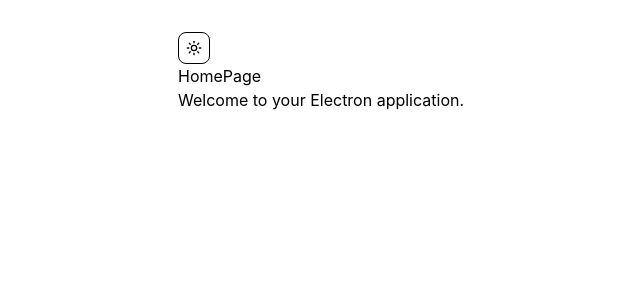
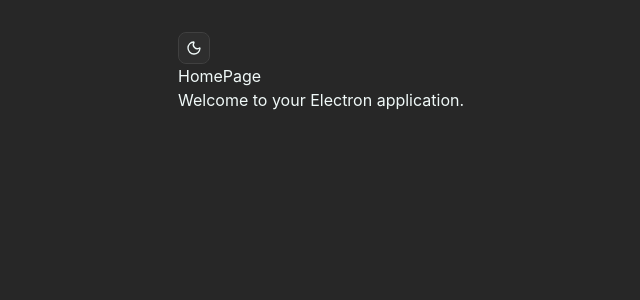
Before and after one commit to KingPeculiar/screen-saver-studio, a React (Vite) app: page /#/ in a window 1280 px wide. Shown: the top 300 px of the page, without its empty margins (190-830 px from the left). Built offline with nearby package versions, Linux system fonts and the light colour scheme.

Commit message:
dark mode toggle working

```diff
--- a/src/app.tsx
+++ b/src/app.tsx
@@ -5,7 +5,7 @@ import { ThemeProvider } from './components/theme-provider';
 
 const root = createRoot(document.body);
 root.render(
-  <ThemeProvider>
+  <ThemeProvider storageKey="vite-ui-theme" defaultTheme="dark">
     <HomePage />
   </ThemeProvider>
 );
--- a/src/components/mode-toggle.tsx
+++ b/src/components/mode-toggle.tsx
@@ -1,14 +1,14 @@
 import React from "react";
 import { Moon, Sun } from "lucide-react"
 
-import { Button } from "@/components/ui/button"
+import { Button } from "../components/ui/button"
 import {
   DropdownMenu,
   DropdownMenuContent,
   DropdownMenuItem,
   DropdownMenuTrigger,
-} from "@/components/ui/dropdown-menu"
-import { useTheme } from "@/components/theme-provider"
+} from "../components/ui/dropdown-menu"
+import { useTheme } from "../components/theme-context"
 
 export function ModeToggle() {
   const { setTheme } = useTheme()
--- /dev/null
+++ b/src/components/theme-context.tsx
@@ -0,0 +1,28 @@
+import { createContext, useContext } from "react";
+
+export type Theme = "dark" | "light" | "system";
+
+export interface ThemeContextValue {
+  theme: Theme;
+  setTheme: (theme: Theme) => void;
+}
+
+/**
+ * ThemeContext is intentionally created with `undefined` as the default value
+ * so that the `useTheme` hook can assert that it is used inside a provider.
+ */
+export const ThemeContext = createContext<ThemeContextValue | undefined>(
+  undefined,
+);
+
+/**
+ * Hook to read and update the current theme.
+ * Throws a helpful error if used outside of a ThemeProvider.
+ */
+export function useTheme(): ThemeContextValue {
+  const ctx = useContext(ThemeContext);
+  if (!ctx) {
+    throw new Error("useTheme must be used within a ThemeProvider");
+  }
+  return ctx;
+}
--- a/src/components/theme-provider.tsx
+++ b/src/components/theme-provider.tsx
@@ -1,73 +1,70 @@
-import { createContext, useContext, useEffect, useState } from "react"
-
-type Theme = "dark" | "light" | "system"
+import React, { useEffect, useState } from "react";
+import { ThemeContext } from "./theme-context";
+import type { ThemeContextValue, Theme } from "./theme-context";
 
 type ThemeProviderProps = {
-  children: React.ReactNode
-  defaultTheme?: Theme
-  storageKey?: string
-}
+  children: React.ReactNode;
+  defaultTheme?: Theme;
+  storageKey?: string;
+};
 
-type ThemeProviderState = {
-  theme: Theme
-  setTheme: (theme: Theme) => void
-}
-
-const initialState: ThemeProviderState = {
-  theme: "system",
-  setTheme: () => null,
-}
-
-const ThemeProviderContext = createContext<ThemeProviderState>(initialState)
-
+/**
+ * ThemeProvider
+ *
+ * Manages the app theme (dark | light | system), persists choice to localStorage,
+ * and updates the document root class accordingly. It uses the shared ThemeContext
+ * (kept in a separate file) to expose `theme` and `setTheme`.
+ *
+ * This file intentionally only exports the provider component so fast refresh
+ * remains friendly for component-only files.
+ */
 export function ThemeProvider({
   children,
   defaultTheme = "system",
   storageKey = "vite-ui-theme",
-  ...props
 }: ThemeProviderProps) {
-  const [theme, setTheme] = useState<Theme>(
-    () => (localStorage.getItem(storageKey) as Theme) || defaultTheme
-  )
+  const getInitialTheme = (): Theme => {
+    try {
+      const stored = localStorage.getItem(storageKey) as Theme | null;
+      return stored || defaultTheme;
+    } catch {
+      return defaultTheme;
+    }
+  };
+
+  const [theme, setThemeState] = useState<Theme>(getInitialTheme);
+
+  const setTheme = (newTheme: Theme) => {
+    try {
+      localStorage.setItem(storageKey, newTheme);
+    } catch {
+      // ignore localStorage failures
+    }
+    setThemeState(newTheme);
+  };
 
   useEffect(() => {
-    const root = window.document.documentElement
+    const root = window.document.documentElement;
 
-    root.classList.remove("light", "dark")
+    root.classList.remove("light", "dark");
 
     if (theme === "system") {
-      const systemTheme = window.matchMedia("(prefers-color-scheme: dark)")
-        .matches
-        ? "dark"
-        : "light"
-
-      root.classList.add(systemTheme)
-      return
+      const systemDark = window.matchMedia(
+        "(prefers-color-scheme: dark)",
+      ).matches;
+      root.classList.add(systemDark ? "dark" : "light");
+      return;
     }
 
-    root.classList.add(theme)
-  }, [theme])
+    root.classList.add(theme);
+  }, [theme]);
 
-  const value = {
+  const value: ThemeContextValue = {
     theme,
-    setTheme: (theme: Theme) => {
-      localStorage.setItem(storageKey, theme)
-      setTheme(theme)
-    },
-  }
+    setTheme,
+  };
 
   return (
-    <ThemeProviderContext.Provider {...props} value={value}>
-      {children}
-    </ThemeProviderContext.Provider>
-  )
+    <ThemeContext.Provider value={value}>{children}</ThemeContext.Provider>
+  );
 }
-
-export const useTheme = () => {
-  const context = useContext(ThemeProviderContext)
-
-  if (context === undefined)
-    throw new Error("useTheme must be used within a ThemeProvider")
-
-  return context
-}
--- a/src/screens/index.tsx
+++ b/src/screens/index.tsx
@@ -1,7 +1,7 @@
 import React from "react";
 import { ModeToggle } from "../components/mode-toggle";
 
-import {ThemeProvider} from "../components/theme-provider";
+// import {ThemeProvider} from "../components/theme-provider";
 
 
 
@@ -9,19 +9,15 @@ export default function HomePage() {
 
   return (
 
-    <ThemeProvider>
+    <div>
 
-      <div>
+      <ModeToggle/>
 
-        <ModeToggle/>
+      <h1>HomePage</h1>
 
-        <h1>HomePage</h1>
+      <p>Welcome to your Electron application.</p>
 
-        <p>Welcome to your Electron application.</p>
-
-      </div>
-
-    </ThemeProvider>
+    </div>
 
   );
 
--- a/src/styles/global.css
+++ /dev/null
@@ -1,129 +0,0 @@
-@import "tailwindcss";
-@import "tw-animate-css";
-@import "shadcn/tailwind.css";
-
-@custom-variant dark (&:is(.dark *));
-
-@theme inline {
-  --color-background: var(--background);
-  --color-foreground: var(--foreground);
-  --color-card: var(--card);
-  --color-card-foreground: var(--card-foreground);
-  --color-popover: var(--popover);
-  --color-popover-foreground: var(--popover-foreground);
-  --color-primary: var(--primary);
-  --color-primary-foreground: var(--primary-foreground);
-  --color-secondary: var(--secondary);
-  --color-secondary-foreground: var(--secondary-foreground);
-  --color-muted: var(--muted);
-  --color-muted-foreground: var(--muted-foreground);
-  --color-accent: var(--accent);
-  --color-accent-foreground: var(--accent-foreground);
-  --color-destructive: var(--destructive);
-  --color-destructive-foreground: var(--destructive-foreground);
-  --color-border: var(--border);
-  --color-input: var(--input);
-  --color-ring: var(--ring);
-  --radius-sm: calc(var(--radius) * 0.6);
-  --radius-md: calc(var(--radius) * 0.8);
-  --radius-lg: var(--radius);
-  --radius-xl: calc(var(--radius) * 1.4);
-  --radius-2xl: calc(var(--radius) * 1.8);
-  --radius-3xl: calc(var(--radius) * 2.2);
-  --radius-4xl: calc(var(--radius) * 2.6);
-  /*--color-sidebar: var(--sidebar);
-  --color-sidebar-foreground: var(--sidebar-foreground);
-  --color-sidebar-primary: var(--sidebar-primary);
-  --color-sidebar-primary-foreground: var(--sidebar-primary-foreground);
-  --color-sidebar-accent: var(--sidebar-accent);
-  --color-sidebar-accent-foreground: var(--sidebar-accent-foreground);
-  --color-sidebar-border: var(--sidebar-border);
-  --color-sidebar-ring: var(--sidebar-ring);*/
-}
-
-@layer base {
-  :root {
-    /* Base Background & Foreground */
-    --background: 0 0% 100%;
-    --foreground: 0 0% 15%;            /* #272727 */
-
-    /* Card & Popover Containers */
-    --card: 0 0% 100%;
-    --card-foreground: 0 0% 15%;
-    --popover: 0 0% 100%;
-    --popover-foreground: 0 0% 15%;
-
-    /* Primary Actions (Muted Lavender) */
-    --primary: 238 27% 69%;             /* #9FA0C3 */
-    --primary-foreground: 0 0% 15%;
-
-    /* Secondary Actions (Pale Ice Blue) */
-    --secondary: 189 48% 78%;           /* #AED9E0 */
-    --secondary-foreground: 0 0% 15%;
-
-    /* Muted Elements & Neutral Borders */
-    --muted: 189 25% 94%;
-    --muted-foreground: 0 0% 40%;
-
-    /* Accents (Soft Mint) */
-    --accent: 168 83% 85%;              /* #BCF8EC */
-    --accent-foreground: 0 0% 15%;
-
-    /* Destructive Actions (Dusty Plum) */
-    --destructive: 322 14% 48%;         /* #8B687F */
-    --destructive-foreground: 0 0% 98%;
-
-    /* UI Borders & Inputs */
-    --border: 189 20% 88%;
-    --input: 189 20% 88%;
-    --ring: 238 27% 69%;
-
-    --radius: 0.5rem;
-  }
-
-  .dark {
-    /* Base Background & Foreground */
-    --background: 0 0% 15%;             /* #272727 */
-    --foreground: 189 48% 95%;
-
-    /* Card & Popover Containers */
-    --card: 0 0% 18%;
-    --card-foreground: 189 48% 95%;
-    --popover: 0 0% 18%;
-    --popover-foreground: 189 48% 95%;
-
-    /* Primary Actions (Brightened Mint for contrast against dark background) */
-    --primary: 168 83% 85%;             /* #BCF8EC */
-    --primary-foreground: 0 0% 15%;
-
-    /* Secondary Actions (Pale Ice Blue) */
-    --secondary: 189 30% 30%;
-    --secondary-foreground: 189 48% 95%;
-
-    /* Muted Elements */
-    --muted: 0 0% 22%;
-    --muted-foreground: 238 15% 75%;
-
-    /* Accents (Muted Lavender) */
-    --accent: 238 27% 69%;              /* #9FA0C3 */
-    --accent-foreground: 0 0% 15%;
-
-    /* Destructive Actions (Dusty Plum) */
-    --destructive: 322 14% 48%;         /* #8B687F */
-    --destructive-foreground: 0 0% 98%;
-
-    /* UI Borders & Inputs */
-    --border: 0 0% 25%;
-    --input: 0 0% 25%;
-    --ring: 168 83% 85%;
-  }
-}
-
-@layer base {
-  * {
-    @apply border-border outline-ring/50;
-  }
-  body {
-    @apply bg-background text-foreground;
-  }
-}
--- a/src/styles/index.css
+++ b/src/styles/index.css
@@ -1,4 +1,161 @@
 @import "tailwindcss";
+@import "tw-animate-css";
+@import "shadcn/tailwind.css";
+
+@custom-variant dark (&:is(.dark *));
+
+:root {
+  color-scheme: light dark;
+  /* Base Background & Text */
+  --background: #FFFFFF;
+  --foreground: #272727;
+
+  /* Card & Popover Containers */
+  --card: #FFFFFF;
+  --card-foreground: #272727;
+  --popover: #FFFFFF;
+  --popover-foreground: #272727;
+
+  /* Primary Actions (Muted Lavender) */
+  --primary: #9FA0C3;
+  --primary-foreground: #272727;
+
+  /* Secondary Actions (Pale Ice Blue) */
+  --secondary: #AED9E0;
+  --secondary-foreground: #272727;
+
+  /* Muted Elements & Neutral Surfaces */
+  --muted: #F2F8F8;
+  --muted-foreground: #666666;
+
+  /* Accents (Soft Mint) */
+  --accent: #BCF8EC;
+  --accent-foreground: #272727;
+
+  /* Destructive Actions (Dusty Plum) */
+  --destructive: #8B687F;
+  --destructive-foreground: #FFFFFF;
+
+  /* UI Borders & Inputs */
+  --border: #E0ECEE;
+  --input: #E0ECEE;
+  --ring: #9FA0C3;
+
+  /* Sidebar Variables */
+  --sidebar-background: #F8FAFA;
+  --sidebar-foreground: #272727;
+  --sidebar-primary: #9FA0C3;
+  --sidebar-primary-foreground: #FFFFFF;
+  --sidebar-accent: #BCF8EC;
+  --sidebar-accent-foreground: #272727;
+  --sidebar-border: #E0ECEE;
+  --sidebar-ring: #9FA0C3;
+
+  /* Chart Palette Variables */
+  --chart-1: #9FA0C3;  /* Muted Lavender */
+  --chart-2: #BCF8EC;  /* Soft Mint */
+  --chart-3: #AED9E0;  /* Pale Ice Blue */
+  --chart-4: #8B687F;  /* Dusty Plum */
+  --chart-5: #272727;  /* Dark Neutral */
+
+  --radius: 0.5rem;
+}
+
+@theme inline {
+  --color-background: var(--background);
+  --color-foreground: var(--foreground);
+  --color-card: var(--card);
+  --color-card-foreground: var(--card-foreground);
+  --color-popover: var(--popover);
+  --color-popover-foreground: var(--popover-foreground);
+  --color-primary: var(--primary);
+  --color-primary-foreground: var(--primary-foreground);
+  --color-secondary: var(--secondary);
+  --color-secondary-foreground: var(--secondary-foreground);
+  --color-muted: var(--muted);
+  --color-muted-foreground: var(--muted-foreground);
+  --color-accent: var(--accent);
+  --color-accent-foreground: var(--accent-foreground);
+  --color-destructive: var(--destructive);
+  --color-destructive-foreground: var(--destructive-foreground);
+  --color-border: var(--border);
+  --color-input: var(--input);
+  --color-ring: var(--ring);
+  --radius-sm: calc(var(--radius) * 0.6);
+  --radius-md: calc(var(--radius) * 0.8);
+  --radius-lg: var(--radius);
+  --radius-xl: calc(var(--radius) * 1.4);
+  --radius-2xl: calc(var(--radius) * 1.8);
+  --radius-3xl: calc(var(--radius) * 2.2);
+  --radius-4xl: calc(var(--radius) * 2.6);
+  --color-sidebar: var(--sidebar);
+  --color-sidebar-foreground: var(--sidebar-foreground);
+  --color-sidebar-primary: var(--sidebar-primary);
+  --color-sidebar-primary-foreground: var(--sidebar-primary-foreground);
+  --color-sidebar-accent: var(--sidebar-accent);
+  --color-sidebar-accent-foreground: var(--sidebar-accent-foreground);
+  --color-sidebar-border: var(--sidebar-border);
+  --color-sidebar-ring: var(--sidebar-ring);
+  --color-chart-5: var(--chart-5);
+  --color-chart-4: var(--chart-4);
+  --color-chart-3: var(--chart-3);
+  --color-chart-2: var(--chart-2);
+  --color-chart-1: var(--chart-1);
+}
+
+.dark {
+  /* Base Background & Text */
+  --background: #272727;
+  --foreground: #F0F9F8;
+
+  /* Card & Popover Containers */
+  --card: #2E2E2E;
+  --card-foreground: #F0F9F8;
+  --popover: #2E2E2E;
+  --popover-foreground: #F0F9F8;
+
+  /* Primary Actions (Soft Mint for contrast on dark) */
+  --primary: #BCF8EC;
+  --primary-foreground: #272727;
+
+  /* Secondary Actions (Pale Ice Blue Darkened) */
+  --secondary: #3B5256;
+  --secondary-foreground: #F0F9F8;
+
+  /* Muted Elements */
+  --muted: #383838;
+  --muted-foreground: #9FA0C3;
+
+  /* Accents (Muted Lavender) */
+  --accent: #9FA0C3;
+  --accent-foreground: #272727;
+
+  /* Destructive Actions (Dusty Plum) */
+  --destructive: #8B687F;
+  --destructive-foreground: #FFFFFF;
+
+  /* UI Borders & Inputs */
+  --border: #404040;
+  --input: #404040;
+  --ring: #BCF8EC;
+
+  /* Sidebar Variables */
+  --sidebar-background: #1F1F1F;
+  --sidebar-foreground: #F0F9F8;
+  --sidebar-primary: #BCF8EC;
+  --sidebar-primary-foreground: #272727;
+  --sidebar-accent: #9FA0C3;
+  --sidebar-accent-foreground: #272727;
+  --sidebar-border: #333333;
+  --sidebar-ring: #BCF8EC;
+
+  /* Chart Palette Variables */
+  --chart-1: #BCF8EC;  /* Soft Mint */
+  --chart-2: #9FA0C3;  /* Muted Lavender */
+  --chart-3: #AED9E0;  /* Pale Ice Blue */
+  --chart-4: #8B687F;  /* Dusty Plum */
+  --chart-5: #F0F9F8;  /* Light Neutral */
+}
 
 body {
   font-family:
@@ -8,3 +165,12 @@ body {
   max-width: 38rem;
   padding: 2rem;
 }
+
+@layer base {
+  * {
+    @apply border-border outline-ring/50;
+  }
+  body {
+    @apply bg-background text-foreground;
+  }
+}
```
